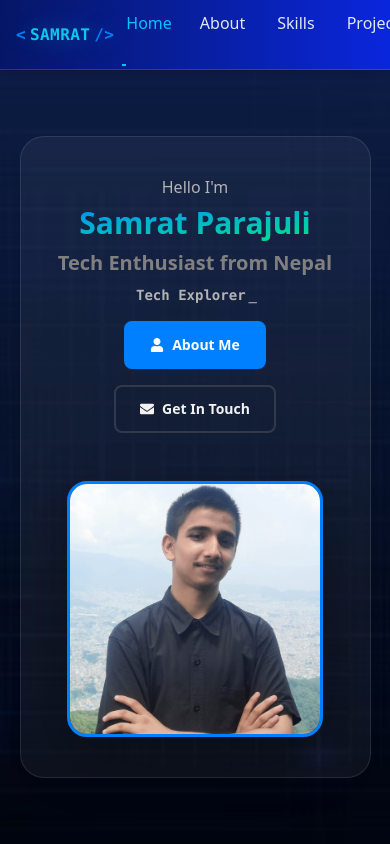
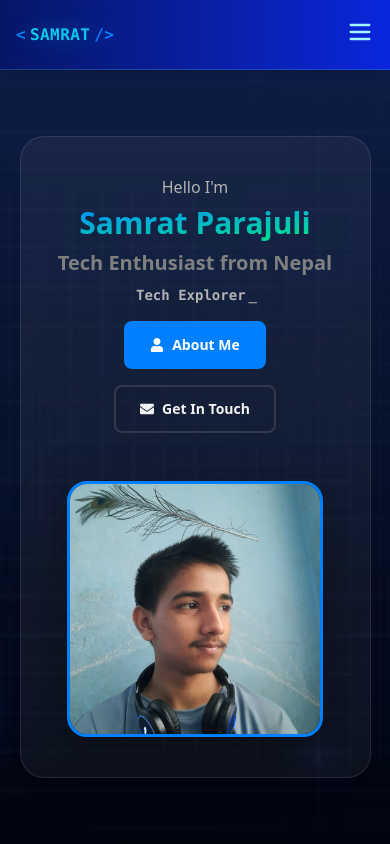
Before and after one commit to SamratVsn/PortfolioVsn, a React (Vite) app: page / in a window 390 px wide. Shown: the top 844 px of the page. Built offline with nearby package versions, Linux system fonts and the light colour scheme.

Commit message:
Code Update

```diff
--- a/src/Components/Home.jsx
+++ b/src/Components/Home.jsx
@@ -1,10 +1,10 @@
 import homeImg from '../assets/Home1.png';
 import { Link } from 'react-router-dom';
 import { FaUser, FaEnvelope, FaHtml5, FaCss3Alt, FaJs, FaReact, FaGithub } from 'react-icons/fa';
-import portfolioImg from '../assets/Portfolio1.jpg';
 import homeBack from '../assets/homeBack.png';
 import { Typewriter } from 'react-simple-typewriter';
 import { motion } from 'framer-motion';
+import Hero from '../assets/Hero.png'
 
 function Home() {
   return (
@@ -77,7 +77,7 @@ function Home() {
               ></div>
               <div className="relative w-full h-full rounded-[20px] overflow-hidden border-3 border-[#0080ff] shadow-[0_20px_60px_rgba(0,0,0,0.3)] group">
                 <img
-                  src={portfolioImg}
+                  src={Hero}
                   alt="Profile"
                   className="w-full h-full object-cover transition-transform duration-500 ease-in-out group-hover:scale-105"
                 />
--- a/src/Components/Nav.jsx
+++ b/src/Components/Nav.jsx
@@ -1,8 +1,12 @@
-import React from 'react';
-import { Link, useLocation } from 'react-router-dom';
+import React, { useState } from "react";
+import { Link, useLocation } from "react-router-dom";
 
 const Navbar = () => {
   const { pathname } = useLocation();
+  const [isOpen, setIsOpen] = useState(false);
+
+  const toggleMenu = () => setIsOpen(!isOpen);
+  const closeMenu = () => setIsOpen(false);
 
   const navLinks = [
     { name: "Home", to: "/" },
@@ -11,43 +15,40 @@ const Navbar = () => {
     { name: "Projects", to: "/Projects" },
     { name: "Contact", to: "/Contact" },
   ];
+
   return (
     <nav className="fixed top-0 left-0 w-full h-[70px] bg-gradient-to-r from-[#061666] to-[#0a26dd] backdrop-blur-md shadow-md border-b border-cyan-300/20 z-[1000] flex justify-center">
-      {/* nav-container */}
       <div className="w-full max-w-[1200px] px-4 md:px-8 flex justify-between items-center gap-2 md:gap-8">
 
         {/* Logo */}
-        <div className="font-mono font-semibold text-[#f2f2f2] flex items-center nav-logo
-          text-[0.8rem] md:text-[1.2rem]">
-          <span className="text-[#0080ff] font-orbitron font-bold tracking-wide drop-shadow-[0_0_10px_rgba(0,195,255,0.3)]
-            text-[1rem] md:text-[1.5rem] logo-bracket"
-          >
+        <div className="font-mono font-semibold text-[#f2f2f2] flex items-center nav-logo text-[0.8rem] md:text-[1.2rem]">
+          <span className="text-[#0080ff] font-orbitron font-bold tracking-wide drop-shadow-[0_0_10px_rgba(0,195,255,0.3)] text-[1rem] md:text-[1.5rem]">
             &lt;
           </span>
 
-          <Link to="/" className="mx-1 no-underline text-[#0ac9eb] font-orbitron font-bold tracking-wide drop-shadow-[0_0_10px_rgba(0,195,255,0.3)]
-            text-[1rem] md:text-[1.5rem] logo-text"
+          <Link
+            to="/"
+            className="mx-1 no-underline text-[#0ac9eb] font-orbitron font-bold tracking-wide drop-shadow-[0_0_10px_rgba(0,195,255,0.3)] text-[1rem] md:text-[1.5rem]"
           >
             SAMRAT
           </Link>
 
-          <span className="text-[#0080ff] font-orbitron font-bold tracking-wide drop-shadow-[0_0_10px_rgba(0,195,255,0.3)]
-            text-[1rem] md:text-[1.5rem] logo-bracket"
-          >
+          <span className="text-[#0080ff] font-orbitron font-bold tracking-wide drop-shadow-[0_0_10px_rgba(0,195,255,0.3)] text-[1rem] md:text-[1.5rem]">
             /&gt;
           </span>
         </div>
 
-        {/* Nav Links */}
-        <ul className="flex gap-6 list-none flex-nowrap justify-start md:justify-center sm:flex-row sm:gap-2 md:gap-6">
+        {/* Desktop Nav Links */}
+        <ul className="hidden md:flex gap-6 list-none flex-nowrap justify-start md:justify-center">
           {navLinks.map(({ name, to }) => (
             <li key={to}>
               <Link
                 to={to}
                 className={`relative font-medium text-base px-1 py-2 transition-all duration-300
-                  ${pathname === to
-                    ? 'text-[#00c3ff] after:absolute after:bottom-0 after:left-0 after:w-full after:h-[2px] after:bg-[#00c3ff] after:animate-fadein'
-                    : 'text-slate-200 hover:text-[#00c3ff]'
+                  ${
+                    pathname === to
+                      ? "text-[#00c3ff] after:absolute after:bottom-0 after:left-0 after:w-full after:h-[2px] after:bg-[#00c3ff] after:animate-fadein"
+                      : "text-slate-200 hover:text-[#00c3ff]"
                   }`}
               >
                 {name}
@@ -56,9 +57,9 @@ const Navbar = () => {
           ))}
         </ul>
 
-        {/* Social Icons */}
-        <div className="flex items-center gap-4 social-icons max-[720px]:hidden">
-          {[
+        {/* Social Icons - hidden on mobile */}
+        <div className="hidden md:flex items-center gap-4">
+          {[ // same social icons array as before
             { href: "https://www.linkedin.com", fill: "#0A66C2", icon: "linkedin" },
             { href: "https://github.com", fill: "#181717", icon: "github" },
             { href: "https://facebook.com", fill: "#1877F2", icon: "facebook" },
@@ -71,24 +72,63 @@ const Navbar = () => {
               rel="noopener noreferrer"
               className="w-8 h-8 flex items-center justify-center rounded-full bg-white/10 hover:bg-cyan-300/20 transition-all duration-300 transform hover:-translate-y-[2px]"
             >
-              <svg
-                className="w-4 h-4 md:w-[18px] md:h-[18px]"
-                fill={fill}
-                viewBox="0 0 24 24"
-                aria-hidden="true"
-              >
+              <svg className="w-4 h-4 md:w-[18px] md:h-[18px]" fill={fill} viewBox="0 0 24 24">
                 {getSVGPath(icon)}
               </svg>
             </a>
           ))}
         </div>
+
+        {/* Mobile Hamburger */}
+        <div className="md:hidden">
+          <button
+            onClick={toggleMenu}
+            className="text-cyan-200 focus:outline-none"
+            aria-label="Toggle menu"
+          >
+            {isOpen ? (
+              <svg className="w-7 h-7" fill="none" stroke="currentColor" viewBox="0 0 24 24">
+                <line x1="6" y1="6" x2="18" y2="18" strokeWidth="2" strokeLinecap="round" />
+                <line x1="6" y1="18" x2="18" y2="6" strokeWidth="2" strokeLinecap="round" />
+              </svg>
+            ) : (
+              <svg className="w-7 h-7" fill="none" stroke="currentColor" viewBox="0 0 24 24">
+                <line x1="4" y1="6" x2="20" y2="6" strokeWidth="2" strokeLinecap="round" />
+                <line x1="4" y1="12" x2="20" y2="12" strokeWidth="2" strokeLinecap="round" />
+                <line x1="4" y1="18" x2="20" y2="18" strokeWidth="2" strokeLinecap="round" />
+              </svg>
+            )}
+          </button>
+        </div>
       </div>
+
+      {/* Mobile Dropdown */}
+      {isOpen && (
+        <div className="md:hidden bg-[#0441e7] border border-cyan-500/40">
+          <ul className="flex flex-col px-6 py-4 space-y-3 text-base font-medium">
+            {navLinks.map(({ name, to }) => (
+              <li key={to}>
+                <Link
+                  to={to}
+                  onClick={closeMenu}
+                  className={`block transition ${
+                    pathname === to ? "text-[#00c3ff]" : "text-slate-200 hover:text-[#00c3ff]"
+                  }`}
+                >
+                  {name}
+                </Link>
+              </li>
+            ))}
+          </ul>
+        </div>
+      )}
     </nav>
   );
 };
 
 export default Navbar;
 
+/* Utility function */
 function getSVGPath(icon) {
   switch (icon) {
     case "linkedin":
@@ -104,9 +144,9 @@ function getSVGPath(icon) {
         <path d="M22.675 0H1.325C.593 0 0 .593 0 1.326v21.348C0 23.407.593 24 1.325 24H12.82v-9.294H9.692V11.08h3.128V8.413c0-3.1 1.893-4.788 4.659-4.788 1.325 0 2.464.098 2.795.142v3.24l-1.918.001c-1.504 0-1.795.715-1.795 1.763v2.312h3.587l-.467 3.626h-3.12V24h6.116C23.407 24 24 23.407 24 22.674V1.326C24 .593 23.407 0 22.675 0z" />
       );
     case "google":
-      return (
-        <path d="M113.7 85.3 0 256l113.7 170.7h94.6L94.6 256 208.3 85.3H113.7zM303.1 85.3 189.4 256l113.7 170.7h94.6L384 426.7 398.7 448 512 256 398.7 64l-14.7 21.3-14.6 21.3h-94.6z" />
-      );
+  return (
+    <path d="M22.56 12.25c0-.78-.07-1.53-.2-2.25H12v4.26h5.92c-.26 1.37-1.04 2.53-2.21 3.31v2.77h3.57c2.08-1.92 3.28-4.74 3.28-8.09zM12 23c2.97 0 5.46-.98 7.28-2.66l-3.57-2.77c-.98.66-2.23 1.06-3.71 1.06-2.86 0-5.29-1.93-6.16-4.53H2.18v2.84C3.99 20.53 7.7 23 12 23zM5.84 14.09c-.22-.66-.35-1.36-.35-2.09s.13-1.43.35-2.09V7.07H2.18C1.43 8.55 1 10.22 1 12s.43 3.45 1.18 4.93l2.85-2.22.81-.62zM12 5.38c1.62 0 3.06.56 4.21 1.64l3.15-3.15C17.45 2.09 14.97 1 12 1 7.7 1 3.99 3.47 2.18 7.07l3.66 2.84c.87-2.6 3.3-4.53 6.16-4.53z" fill="#4285F4"/>
+  );
     default:
       return null;
   }
```
Also changed, not shown: src/assets/Hero.png (added).
